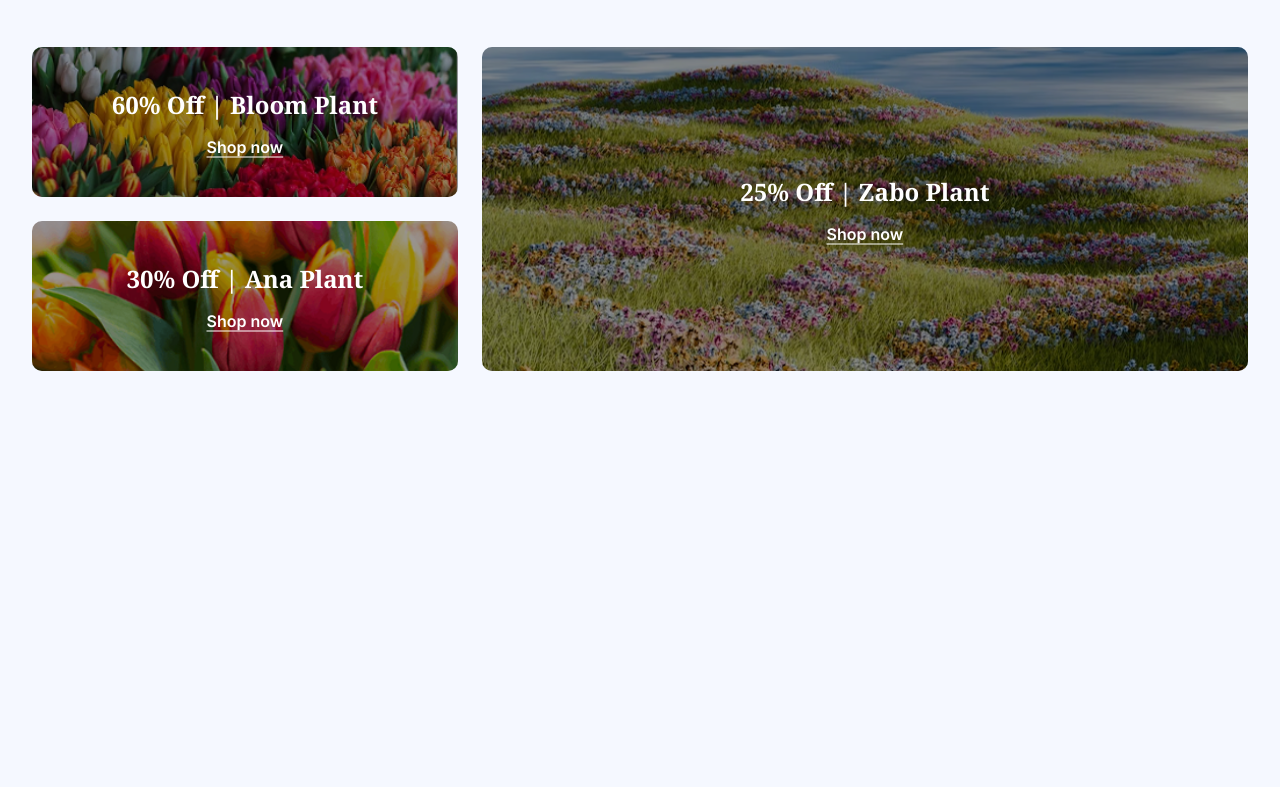
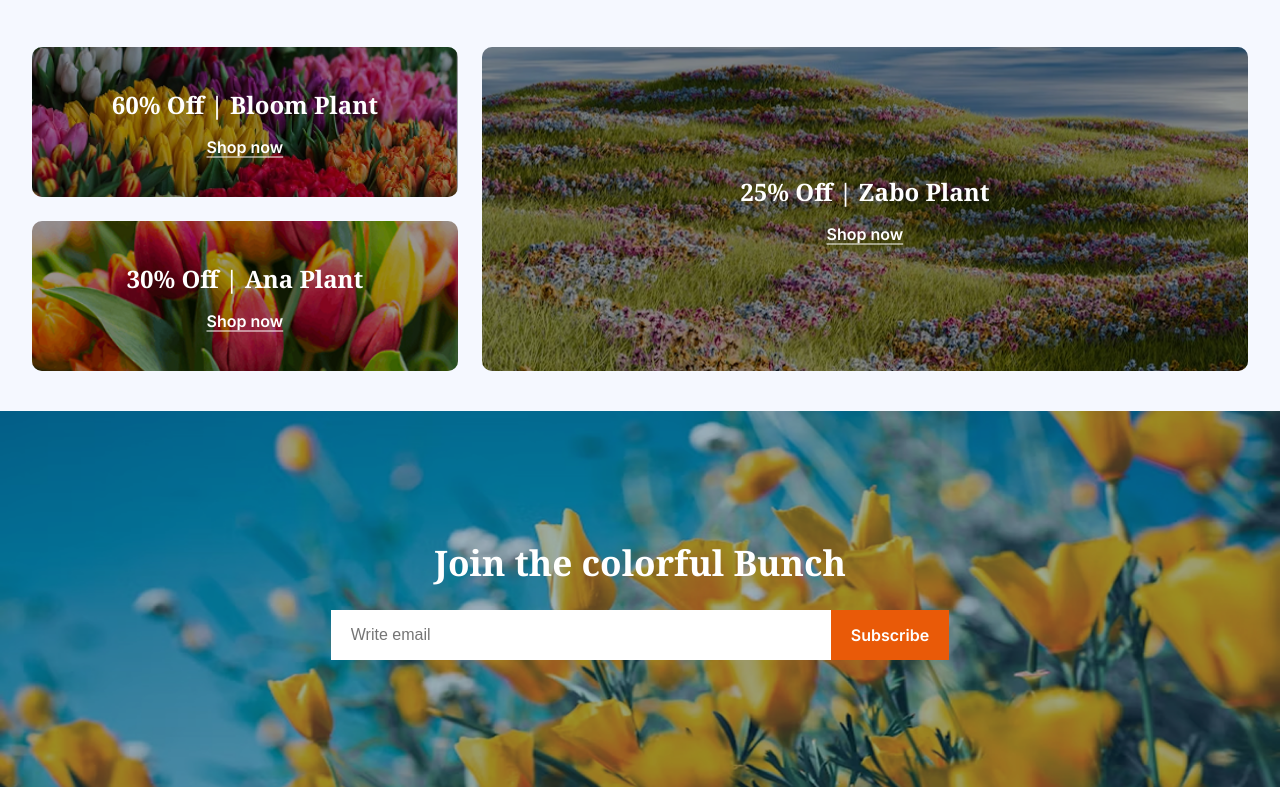
Before and after one commit to TamimKhan-dev/Assignment-2, a plain HTML site: page index.html in a window 1280 px wide. Shown: the part 3129-3916 px from the top of the page. Before the commit the page ends 3540 px from the top, so only its background shows below. Drawn offline with Linux system fonts and the light colour scheme.

Commit message:
added Join section with responsive design

```diff
--- a/index.html
+++ b/index.html
@@ -10,6 +10,7 @@
     <link rel="stylesheet" href="styles/carts.css">
     <link rel="stylesheet" href="styles/plants_lover.css">
     <link rel="stylesheet" href="styles/latest_deals.css">
+    <link rel="stylesheet" href="styles/join.css">
 
     <!-- Font awesome link -->
     <link rel="stylesheet" href="https://cdnjs.cloudflare.com/ajax/libs/font-awesome/7.0.0/css/all.min.css" integrity="sha512-DxV+EoADOkOygM4IR9yXP8Sb2qwgidEmeqAEmDKIOfPRQZOWbXCzLC6vjbZyy0vPisbH2SyW27+ddLVCN+OMzQ==" crossorigin="anonymous" referrerpolicy="no-referrer" />
@@ -183,6 +184,15 @@
             </div>
 
          </section>
+
+         <!-- Join section starts from here -->
+          <section class="join">
+                <h3 class="join_title noto-serif-secondary">Join the colorful Bunch</h3>
+                <div class="search_bar">
+                    <input type="text" name="searchBar" placeholder="Write email">
+                    <input type="submit" value="Subscribe">
+                </div>
+          </section>
     </main>
 </body>
 </html>
--- /dev/null
+++ b/styles/join.css
@@ -0,0 +1,79 @@
+/* Join section styles */
+.join{
+    width: 100%;
+    height: 376px;
+    background-image: url(../assets/news-letter-bg.png);
+    background-size: auto 100%;
+    background-position: center;
+    background-repeat: no-repeat;
+    object-fit: contain;
+    display: flex;
+    flex-direction: column;
+    justify-content: center;
+    align-items: center;
+}
+.join_title{
+    color: #FFFFFF;
+    font-size: 1.3rem;
+    margin-bottom: 1.5rem;
+}
+.search_bar{
+    display: flex;
+    align-items: center;
+    overflow: hidden;
+    height: 50px;
+}
+.search_bar input[type="text"]{
+    border: none;
+    padding: 0 20px;
+    font-size: 1rem;
+    height: 100%;
+    outline: none;
+}
+.search_bar input[type="submit"]{
+    background-color: #E95A08;
+    font-size: 1rem;
+    border: none;
+    color: #FFFFFF;
+    font-weight: 600;
+    cursor: pointer;
+    height: 100%;
+    padding: 0 20px;
+    font-family: "Inter", sans-serif;
+}
+
+/* Join section responsive design */
+@media screen and (min-width: 768px) {
+    .join_title{
+        font-size: 1.5rem;
+    }
+    .search_bar input[type="text"]{
+        width: 390px;
+    }
+}
+@media screen and (min-width: 1024px) {
+    .join{
+        background-size: 100% 100%;
+    }
+    .join_title{
+        font-size: 2.2rem;
+    }
+    .search_bar input[type="text"]{
+        width: 500px;
+    }
+}
+@media screen and (min-width: 1440px) {
+    .join{
+        height: 533px;
+    }
+    .join_title{
+        font-size: 3.12rem;
+    }
+    .search_bar input[type="text"]{
+        width: 700px;
+        font-size: 1rem;
+    }
+    .search_bar input[type="submit"]{
+        padding: 0 40px;
+    }
+}
```
